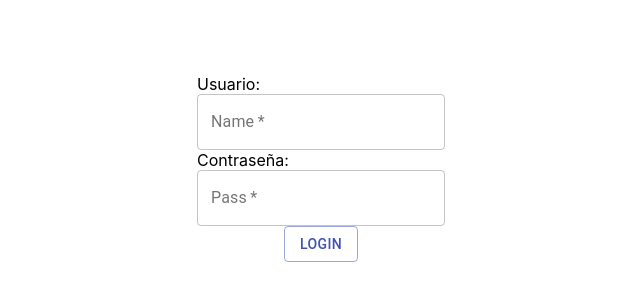
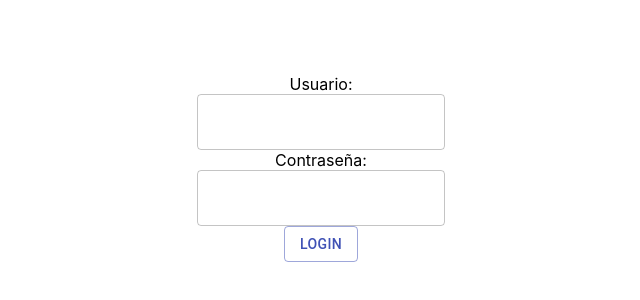
Before and after one commit to Nasfire93/ReactWebUI, a React (Create React App) app: page / in a window 1280 px wide. Shown: the part 240-540 px from the top of the page, without its empty margins (319-959 px from the left). Built offline with nearby package versions, Linux system fonts and the light colour scheme.

Commit message:
editar v2

```diff
--- a/src/App.js
+++ b/src/App.js
@@ -1,7 +1,6 @@
 
 import Login from "./Components/LoginComponent.js";
 import ItemsTable from "./Components/ItemsTableComponents.js";
-import ReactDOM from "react-dom";
 import {
   BrowserRouter as Router,
   Switch,
--- a/src/Components/DescriptionComponent.js
+++ b/src/Components/DescriptionComponent.js
@@ -1,12 +1,10 @@
-import React, {useState , useEffect } from 'react';
+import React from 'react';
 import {makeStyles} from '@material-ui/core/styles';
 import { Grid } from '@material-ui/core'
 import Paper from '@material-ui/core/Paper';
-import VendorService from "../services/vendor.service.js";
-import { Autocomplete } from '@material-ui/lab';
-import{TextField} from '@material-ui/core';
-import MaterialTable from 'material-table'
 import { DataGrid } from '@material-ui/data-grid';
+import IconButton from '@material-ui/core/IconButton';
+import CloseIcon from '@material-ui/icons/Close';
 
 const useStyles = makeStyles((theme) => ({
   root: {
@@ -71,7 +69,7 @@ const DescriptionComponent = ({data}) => {
       <div style={{ height: '220px', width: '100%' }}>
       <DataGrid
       getRowId={(row) => row.priceReductionId}
-       rows={data.priceReductions}
+       rows={data.priceReductions ? data.priceReductions : [] }
        columns={columns}
        pageSize={2} />
       </div>
--- a/src/Components/EditItemComponent.js
+++ b/src/Components/EditItemComponent.js
@@ -1,10 +1,16 @@
-import React, {useState , useEffect } from 'react';
+import React, {useState} from 'react';
 import {makeStyles} from '@material-ui/core/styles';
 import { Grid } from '@material-ui/core'
-import FormLabel from '@material-ui/core/FormLabel';
 import { DataGrid } from '@material-ui/data-grid';
 import{TextField,Button} from '@material-ui/core';
 import FormControl from '@material-ui/core/FormControl';
+import { Autocomplete } from '@material-ui/lab';
+import VendorService from "../services/vendor.service.js";
+import ItemsService from "../services/items.service.js";
+import IconButton from '@material-ui/core/IconButton';
+import CloseIcon from '@material-ui/icons/Close';
+
+
 
 
 const useStyles = makeStyles((theme) => ({
@@ -33,57 +39,150 @@ const useStyles = makeStyles((theme) => ({
     }
   }));
 
-  const EditItemComponent = (itemdata) => {
-    const data = itemdata.data;
+  const EditItemComponent = (props) => {
+    const itemsService = ItemsService;
+    const vendorService = VendorService;
+    const [options, setOptions] = useState([]);
+    const data = props.data;
     const classes = useStyles();
     const columns = [
-      { title: "ID", field: "priceReductionId" ,flex: 3},
+      { title: "ID", field: "priceReductionId" ,flex: 1},
       { title: "Creator", field: "creator", flex: 1},
       { title: "Reduced Price" ,field: "reducedprice" , flex: 1},
       { title: "Date Start", field: "datestart"  ,flex: 1},
       { title: "Date End", field: "dateend", flex: 1}
     ];
 
+    const [newItemData,setnewItemData] = useState({
+        "itemsId" : data.itemsId,
+        "creationDate": data.creationDate,
+        "description": data.description,
+        "state": data.state,
+        "price":data.price,
+        "creator": data.creator,
+        "vendor":data.vendor,
+        "priceReductions":data.priceReductions ? data.priceReductions : []
+        })
+
+        const handleChange=e=>{
+            const {name, value}=e.target;
+            setnewItemData(prevState=>({
+              ...prevState,
+              [name]: value
+            }));
+          }
+
+        const handleChangeVendor=(event, value)=>{
+            setnewItemData(prevState=>({
+              ...prevState,
+              "vendor": value
+            }));
+            };
+
+            const handleChangeState=(event, value)=>{
+              setnewItemData(prevState=>({
+                ...prevState,
+                "state": value
+              }));
+              };
+
+              const getVendors = async() =>{
+                await vendorService.findAll().then(response => {
+                  setOptions(response.data);
+                  })
+              }
+
+              const postData = async() =>{
+
+                await props.setData(props.alldata.filter(i => i.itemsId !== newItemData.itemsId));
+                let toadd = await itemsService.addItem(newItemData);
+                await props.setData(props.alldata.concat(toadd));
+                props.changeModalEdit();
+
+
+              }
     return (
       <div className={classes.modal}>
         <link rel="stylesheet" href="https://fonts.googleapis.com/icon?family=Material+Icons"/>
         <Grid
           container
           direction="row"
+          justify="flex-end"
+          alignItems="flex-start"
+        >
+            <IconButton aria-label="Close" onClick={props.changeModalEdit}>
+            <CloseIcon />
+            </IconButton>
+        </Grid>
+        <Grid
+        container
+        direction="row"
         justify="flex-start"
-        alignItems="flex-start" >
-          <Grid item xs={12} sm={6} md={3}>
+        alignItems="flex-start"
+        spacing={2} >
+
+          <Grid item xs={12} sm={6} md={4}>
           <FormControl component="fieldset">
-                <FormLabel>ID</FormLabel>
-                <TextField value={data.itemsId} ></TextField>
+                <TextField value={data.itemsId} label="iD" name="id" ></TextField>
             </FormControl>
             </Grid>
-            <Grid item xs={12} sm={6} md={3} >
+            <Grid item xs={12} sm={6} md={4}>
                 <FormControl component="fieldset">
-                <FormLabel >State</FormLabel>
-                <TextField >{data.state}</TextField>
+                    <TextField defaultValue={data.description} label="Description" name="description" onChange={handleChange} ></TextField>
                 </FormControl>
             </Grid>
-            <Grid item xs={12} sm={6} md={3}>
+            <Grid item xs={12} sm={6} md={4} >
+                <Autocomplete
+                    onChange={handleChangeState}
+                    options={["Active","Inactive","Discontinued"]}
+                    defaultValue={data.state}
+                    renderInput={(params) =>
+                        <TextField {...params} label="State" name="state" variant="outlined" />
+                    }
+                />
+            </Grid>
+            <Grid item xs={12} sm={6} md={4}>
             <FormControl component="fieldset">
-                <FormLabel>Creation Date</FormLabel>
-                <TextField>{data.creationDate}</TextField>
+                <TextField defaultValue={data.price} label="Price" name="price" onChange={handleChange}></TextField>
             </FormControl>
             </Grid>
-            <Grid item xs={12} sm={6} md={3} >
+            <Grid item xs={12} sm={6} md={4}>
             <FormControl component="fieldset">
-                <FormLabel >Vendor</FormLabel>
-                <TextField >{data.vendor.name}</TextField>
+                <TextField defaultValue={data.creationDate} label="Date Creation" name="creationDate" onChange={handleChange}></TextField>
             </FormControl>
             </Grid>
-          <Grid item xs={12} sm={12} ><FormLabel className={classes.paper}>Reduced Price List</FormLabel></Grid>
+            <Grid item xs={12} sm={6} md={4}>
+          <FormControl component="fieldset">
+                <TextField defaultValue={data.creator}  label="Creator" name="creator" onChange={handleChange}></TextField>
+            </FormControl>
             </Grid>
+            <Grid item xs={12} sm={6} md={4} >
+            <Autocomplete
+                onOpen ={getVendors}
+                onChange={handleChangeVendor}
+                defaultValue={data.vendor}
+                options={options}
+                getOptionLabel={(option) => (option ? option.name : "")}
+                renderInput={(params) =>
+                    <TextField {...params} label="Vendor" name="vendor" variant="outlined" />
+                }
+            />
+            </Grid>
+
         <div style={{ height: '220px', width: '100%' }}>
-        { <DataGrid
+            {
+            <DataGrid
                 getRowId={(row) => row.priceReductionId}
-         rows={data.priceReductions}
+                rows={data.priceReductions ? data.priceReductions : []}
                 columns={columns}
-         pageSize={2} /> }
+                pageSize={2} />
+            }
+        </div>
+        </Grid>
+        <br />
+        <div align="right">
+            <Button onClick ={postData} color="primary" >Edit</Button>
+            <Button onClick ={props.changeModalEdit} color="primary" >Close</Button>
         </div>
     </div>
     )
--- a/src/Components/ItemsTableComponents.js
+++ b/src/Components/ItemsTableComponents.js
@@ -11,6 +11,8 @@ import { Autocomplete } from '@material-ui/lab';
 import { useHistory} from "react-router-dom";
 import DescriptionComponent from "../Components/DescriptionComponent.js";
 import EditItemComponent from "../Components/EditItemComponent.js";
+import IconButton from '@material-ui/core/IconButton';
+import CloseIcon from '@material-ui/icons/Close';
 
 const columns = [
   { title: "Item", field: "itemsId" },
@@ -42,6 +44,7 @@ const useStyles = makeStyles((theme) => ({
 }));
 
 const ItemsTable = () => {
+
   const history = useHistory();
 
   const styles = useStyles();
@@ -57,7 +60,7 @@ const ItemsTable = () => {
   const [newItemData,setnewItemData] = useState({
   "creationDate": moment().format('YYYY-MM-DD'),
   "description":"",
-  "state":"",
+  "state":"Active",
   "price":"",
   "creator": authService.getCurrentUser().username,
   "vendor":""
@@ -95,6 +98,7 @@ const ItemsTable = () => {
   const postData = async() =>{
     await  itemsService.addItem(newItemData).then(response => {
       setData(data.concat(response.data));
+      console.log(data);
       changeModalInsert();
     })
   }
@@ -118,8 +122,7 @@ const ItemsTable = () => {
     setModalInsert(!modalInsert);
   }
 
-  const changeModalEdit = (data) =>{
-    setDataEdit(data);
+  const changeModalEdit = () =>{
     setModalEdit(!modalEdit);
   }
 
@@ -129,13 +132,24 @@ const ItemsTable = () => {
 
   const bodyInsert = (
     <div className={styles.modal}>
+              <Grid
+          container
+          direction="row"
+          justify="flex-end"
+          alignItems="flex-start"
+        >
+            <IconButton aria-label="Close" onClick={changeModalInsert}>
+            <CloseIcon />
+            </IconButton>
+        </Grid>
       <h3>Add new Item</h3>
       <TextField className={styles.inputMaterial} label="Description" name="description" onChange={handleChange} />
       <br />
       <br />
       <Autocomplete
         onChange={handleChangeState}
-        options={["Active","Discontinued"]}
+        options={["Active","Inactive"]}
+        defaultValue="Active"
         renderInput={(params) =>
           <TextField {...params} label="State" name="state" variant="outlined" />}
       />
@@ -153,7 +167,7 @@ const ItemsTable = () => {
       <br />
       <div align="right">
         <Button onClick ={postData} color="primary" >Add</Button>
-        <Button onClick={changeModalInsert}>Cancel</Button>
+        <Button onClick={changeModalInsert}>Close</Button>
       </div>
     </div>
   )
@@ -167,9 +181,8 @@ return (
         direction="row"
         justify="space-between"
         alignItems="flex-start">
-        <Button onClick={changeModalInsert}>Add new item</Button>
-        <Button onClick={changeModalInsert}>Add user</Button>
-        <Button onClick={logout}>Log out </Button>
+        <Button size="large" variant="outlined" onClick={changeModalInsert}>Add new item</Button>
+        <Button size="large" variant="outlined" onClick={logout}>Log out </Button>
       </Grid>
       <br /><br />
       <MaterialTable
@@ -183,7 +196,10 @@ return (
         {
           icon: 'edit',
           tooltip: 'Edit Item',
-          onClick: (event,rowData) => changeModalEdit(rowData)
+          onClick: (event,rowData) => {
+            changeModalEdit();
+            setDataEdit(rowData);
+          }
         },
         {
           icon: 'delete',
@@ -209,7 +225,7 @@ return (
       <Modal
       open={modalEdit}
       onClose={changeModalEdit}>
-        <EditItemComponent data={dataedit}/>
+        <EditItemComponent data={dataedit} changeModalEdit={changeModalEdit} setData={setData} deleteData={deleteData} alldata={data}/>
       </Modal>
 
 
--- a/src/Components/LoginComponent.js
+++ b/src/Components/LoginComponent.js
@@ -1,4 +1,4 @@
-import React, {useState , useEffect } from 'react';
+import React, {useState} from 'react';
 import{Grid,TextField,Button} from '@material-ui/core';
 import AuthService from "./../services/auth.service.js";
 import { useHistory} from "react-router-dom";
@@ -8,7 +8,9 @@ const Login = () => {
 
     const [newItemData,setnewItemData] = useState({
         "name":"",
-        "pass":""
+        "pass":"",
+        "error":false,
+        "errorText":""
         });
 
         let history = useHistory();
@@ -16,7 +18,18 @@ const Login = () => {
         function login(){
             AuthService.login(newItemData.name, newItemData.pass).then(() => {
                 history.push('/table');
-            });
+            }).catch((wtf)=>{
+                console.log(wtf);
+                setnewItemData(prevState=>({
+                    ...prevState,
+                    error: true
+                    }))
+                    setnewItemData(prevState=>({
+                        ...prevState,
+                        errorText: "Wrong Password"
+                        }))
+                }
+              )
     }
 
     const handleChange=e=>{
@@ -34,26 +47,40 @@ const Login = () => {
     justify="center"
     style={{ minHeight: "100vh" }}
     >
+
         <div>
+            <Grid
+                item
+                align="center"
+                >
                 Usuario:
             <br/>
             <TextField
+                id="Name"
                 required
                 variant="outlined"
-        label="Name" name="name" onChange={handleChange}
+                name="name" onChange={handleChange}
             />
-        <br/>
+            </Grid>
+            <Grid
+                item
+                align="center"
+                >
             Contraseña:
             <br/>
             <TextField
+                id="Pass"
+                error={newItemData.error}
+                helperText={newItemData.errorText}
                 required
                 variant="outlined"
                 type = "password"
-        label="Pass" name="pass" onChange={handleChange}/>
-        <br/>
+                name="pass" onChange={handleChange}/>
+            </Grid>
             <Grid
-        container
-        justify="center">
+                item
+                align="center"
+                >
                 <Button  onClick= {login} variant="outlined" color="primary">Login</Button>
             </Grid>
         </div>
```
Lines whose indentation alone changed are shown as unchanged.
